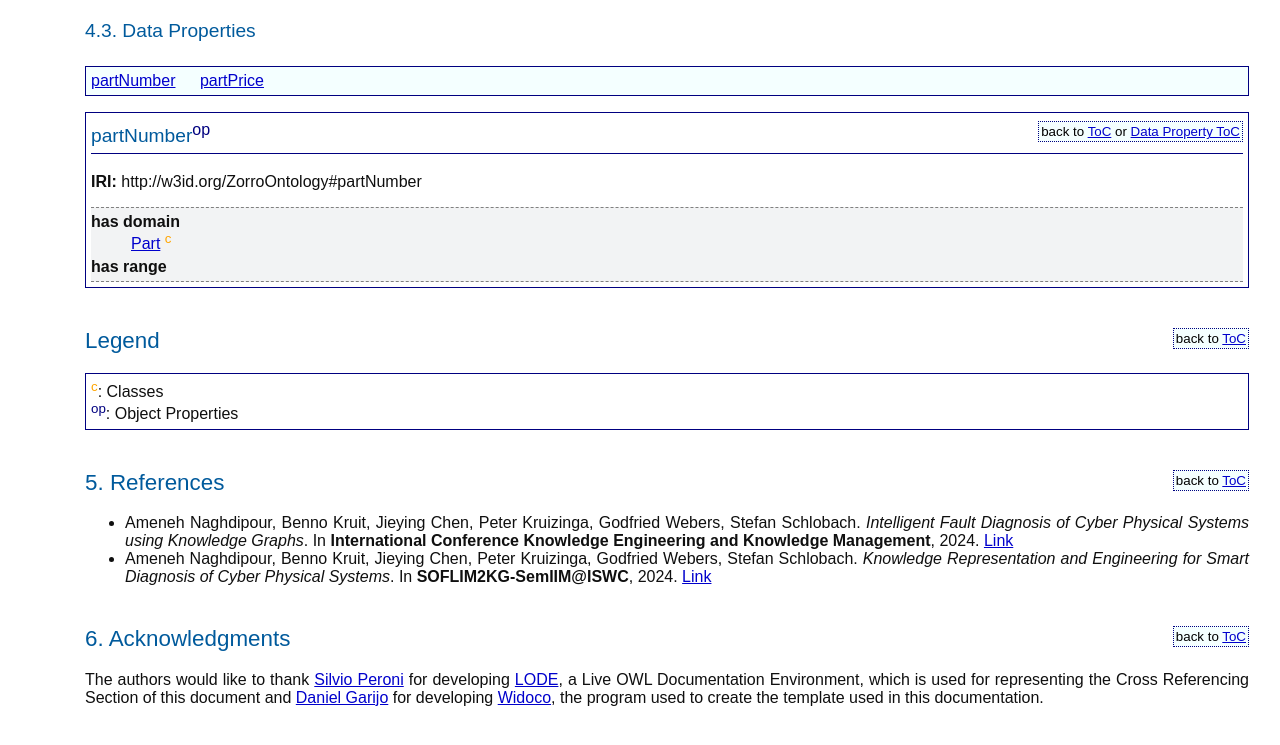
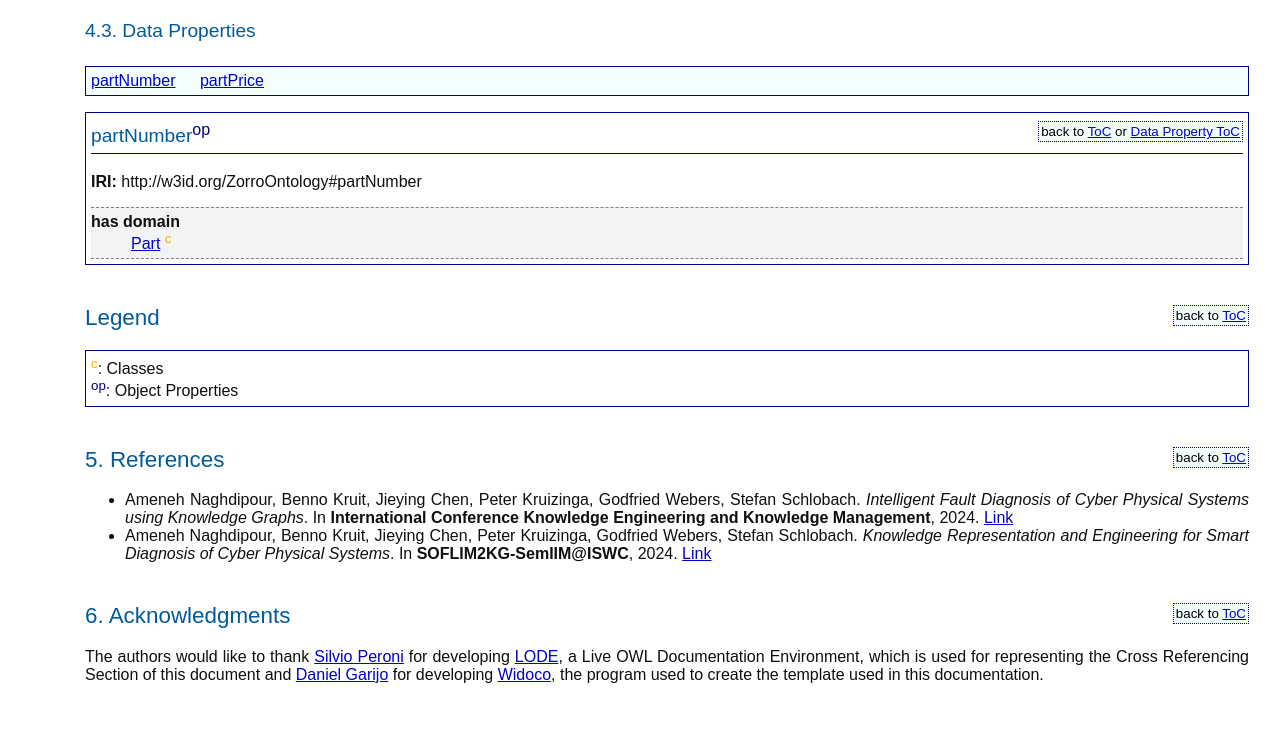
Before and after one commit to kai-vu/zorro, a plain HTML site: page ZorroOntologySpec/doc/index-en.html in a window 1280 px wide. Shown: the part 8666-9411 px from the top of the page. Drawn offline with nearby package versions, Linux system fonts and the light colour scheme.

Commit message:
Update index-en.html

```diff
--- a/ZorroOntologySpec/doc/index-en.html
+++ b/ZorroOntologySpec/doc/index-en.html
@@ -771,9 +771,6 @@ This section provides details for each class and property defined by Zorro Ontol
     <dd>
      <a href="#Part" title="http://w3id.org/ZorroOntology#Part">Part</a> <sup class="type-c" title="class">c</sup>
     </dd>
-    <dt>
-     has range
-    </dt>
    </dl>
   </div>
  </div>
```
